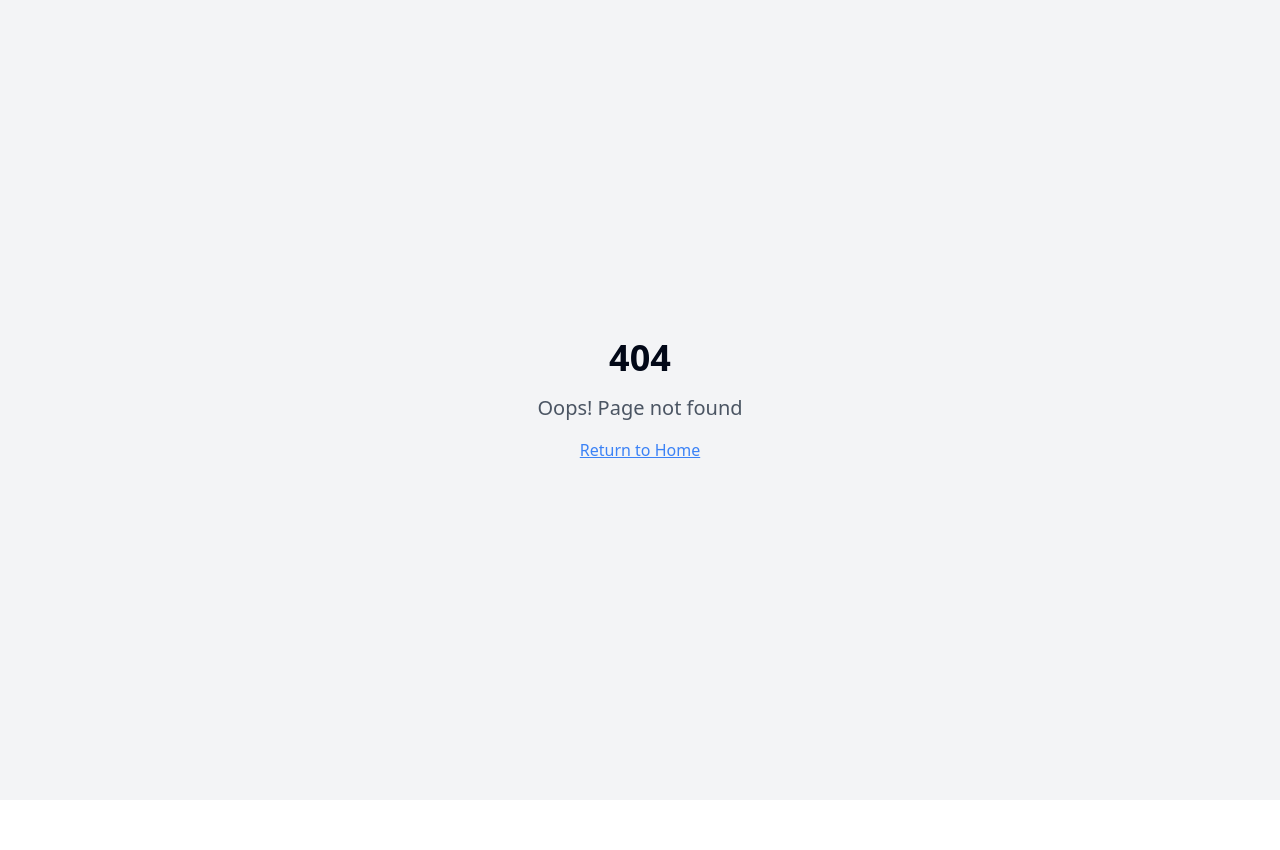
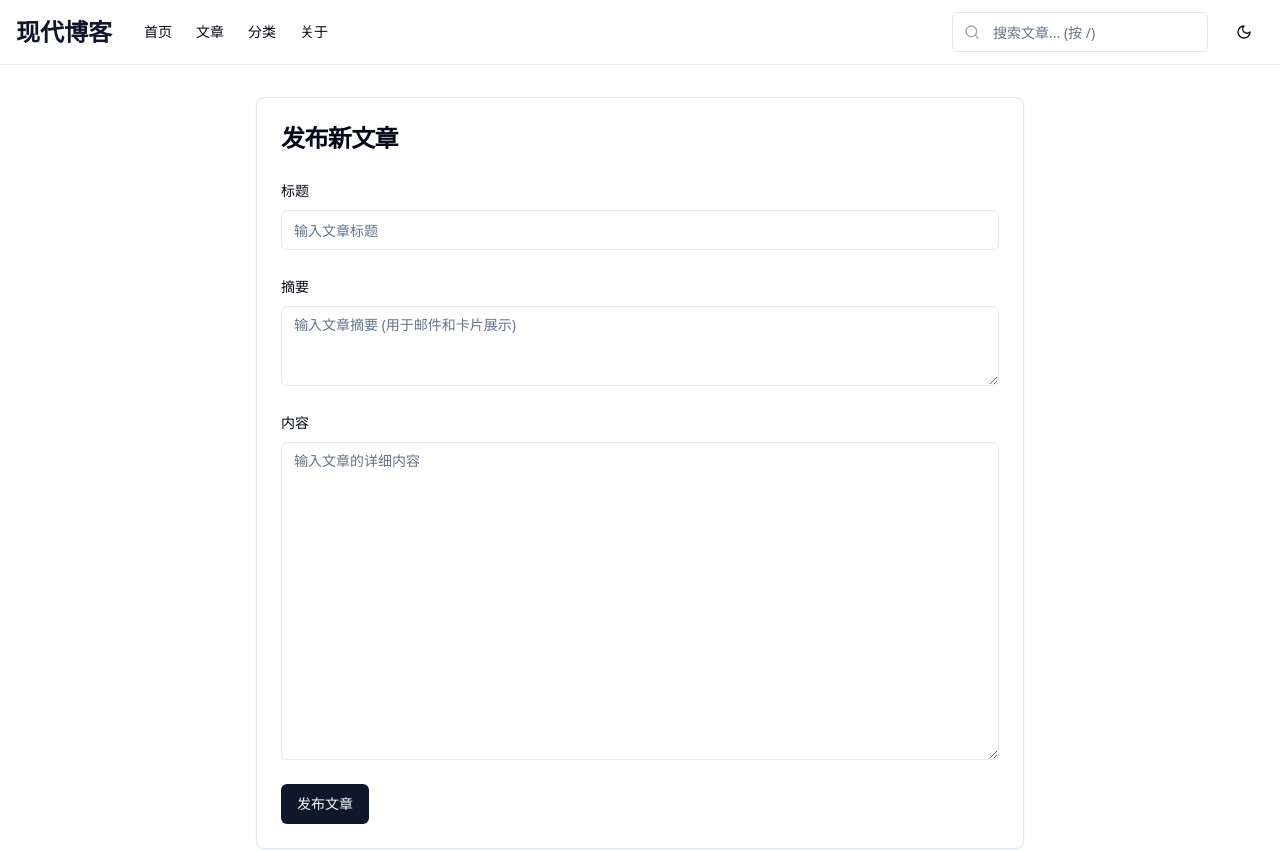
Before and after one commit to abcdqwerxsa/dyad_blog, a React (Vite) app: page /new-post in a window 1280 px wide. Before the commit this address had no page. Shown: the top 850 px of the page. Before the commit the page ends 800 px from the top, so only its background shows below. Built offline with nearby package versions, Linux system fonts and the light colour scheme.

Commit message:
[dyad] 创建文章发布页面 - wrote 2 file(s)

```diff
--- a/src/App.tsx
+++ b/src/App.tsx
@@ -8,6 +8,7 @@ import Posts from "./pages/Posts";
 import PostDetail from "./pages/PostDetail";
 import Categories from "./pages/Categories";
 import About from "./pages/About";
+import NewPost from "./pages/NewPost"; // Import the new page
 import NotFound from "./pages/NotFound";
 
 const queryClient = new QueryClient();
@@ -24,6 +25,7 @@ const App = () => (
           <Route path="/posts/:id" element={<PostDetail />} />
           <Route path="/categories" element={<Categories />} />
           <Route path="/about" element={<About />} />
+          <Route path="/new-post" element={<NewPost />} /> {/* Add the new route */}
           {/* ADD ALL CUSTOM ROUTES ABOVE THE CATCH-ALL "*" ROUTE */}
           <Route path="*" element={<NotFound />} />
         </Routes>
--- /dev/null
+++ b/src/pages/NewPost.tsx
@@ -0,0 +1,131 @@
+import Header from "@/components/Header";
+import Footer from "@/components/Footer";
+import { Button } from "@/components/ui/button";
+import { Input } from "@/components/ui/input";
+import { Textarea } from "@/components/ui/textarea";
+import { Card, CardContent, CardHeader, CardTitle } from "@/components/ui/card";
+import { Form, FormControl, FormField, FormItem, FormLabel, FormMessage } from "@/components/ui/form";
+import { useForm } from "react-hook-form";
+import { zodResolver } from "@hookform/resolvers/zod";
+import * as z from "zod";
+import { supabase } from "@/integrations/supabase/client";
+import { showSuccess, showError } from "@/utils/toast";
+import { useNavigate } from "react-router-dom";
+
+const postSchema = z.object({
+  title: z.string().min(5, "标题至少需要 5 个字符"),
+  excerpt: z.string().min(10, "摘要至少需要 10 个字符"),
+  content: z.string().min(50, "内容至少需要 50 个字符"),
+});
+
+type PostFormValues = z.infer<typeof postSchema>;
+
+const NewPost = () => {
+  const navigate = useNavigate();
+
+  const form = useForm<PostFormValues>({
+    resolver: zodResolver(postSchema),
+    defaultValues: {
+      title: "",
+      excerpt: "",
+      content: "",
+    },
+  });
+
+  const onSubmit = async (values: PostFormValues) => {
+    // NOTE: Since we don't have user authentication set up yet,
+    // we are setting author_id to NULL for now.
+    // In a real app, you would get the current user's ID here.
+    const author_id = null;
+
+    const { data, error } = await supabase
+      .from("posts")
+      .insert([
+        {
+          title: values.title,
+          excerpt: values.excerpt,
+          content: values.content,
+          author_id: author_id,
+        },
+      ])
+      .select();
+
+    if (error) {
+      console.error("Error inserting post:", error);
+      showError("文章发布失败：" + error.message);
+    } else {
+      showSuccess("文章发布成功！邮件摘要已发送给订阅者。");
+      form.reset();
+      // Optionally navigate to the new post detail page
+      if (data && data.length > 0) {
+        navigate(`/posts/${data[0].id}`);
+      }
+    }
+  };
+
+  return (
+    <div className="min-h-screen bg-background flex flex-col">
+      <Header />
+
+      <main className="container mx-auto px-4 py-8 flex-grow">
+        <Card className="max-w-3xl mx-auto">
+          <CardHeader>
+            <CardTitle className="text-2xl">发布新文章</CardTitle>
+          </CardHeader>
+          <CardContent>
+            <Form {...form}>
+              <form onSubmit={form.handleSubmit(onSubmit)} className="space-y-6">
+                <FormField
+                  control={form.control}
+                  name="title"
+                  render={({ field }) => (
+                    <FormItem>
+                      <FormLabel>标题</FormLabel>
+                      <FormControl>
+                        <Input placeholder="输入文章标题" {...field} />
+                      </FormControl>
+                      <FormMessage />
+                    </FormItem>
+                  )}
+                />
+                <FormField
+                  control={form.control}
+                  name="excerpt"
+                  render={({ field }) => (
+                    <FormItem>
+                      <FormLabel>摘要</FormLabel>
+                      <FormControl>
+                        <Textarea placeholder="输入文章摘要 (用于邮件和卡片展示)" rows={3} {...field} />
+                      </FormControl>
+                      <FormMessage />
+                    </FormItem>
+                  )}
+                />
+                <FormField
+                  control={form.control}
+                  name="content"
+                  render={({ field }) => (
+                    <FormItem>
+                      <FormLabel>内容</FormLabel>
+                      <FormControl>
+                        <Textarea placeholder="输入文章的详细内容" rows={15} {...field} />
+                      </FormControl>
+                      <FormMessage />
+                    </FormItem>
+                  )}
+                />
+                <Button type="submit" disabled={form.formState.isSubmitting}>
+                  {form.formState.isSubmitting ? "发布中..." : "发布文章"}
+                </Button>
+              </form>
+            </Form>
+          </CardContent>
+        </Card>
+      </main>
+
+      <Footer />
+    </div>
+  );
+};
+
+export default NewPost;
```
